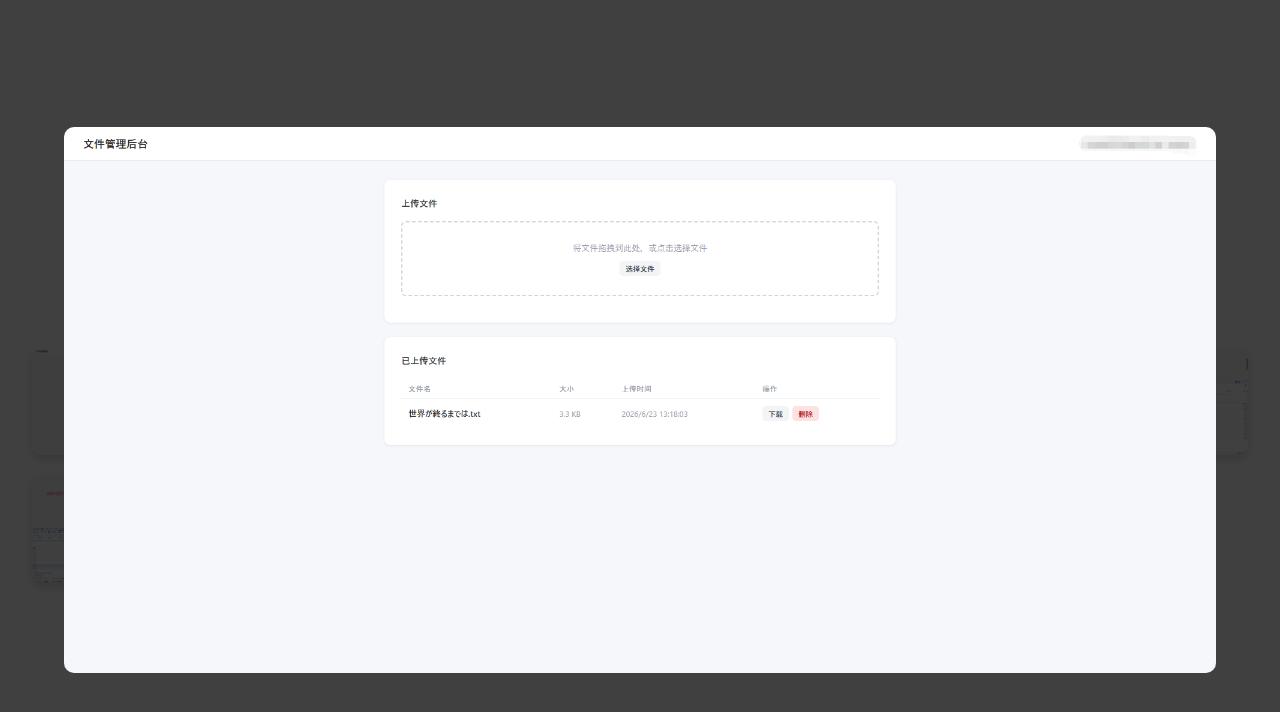
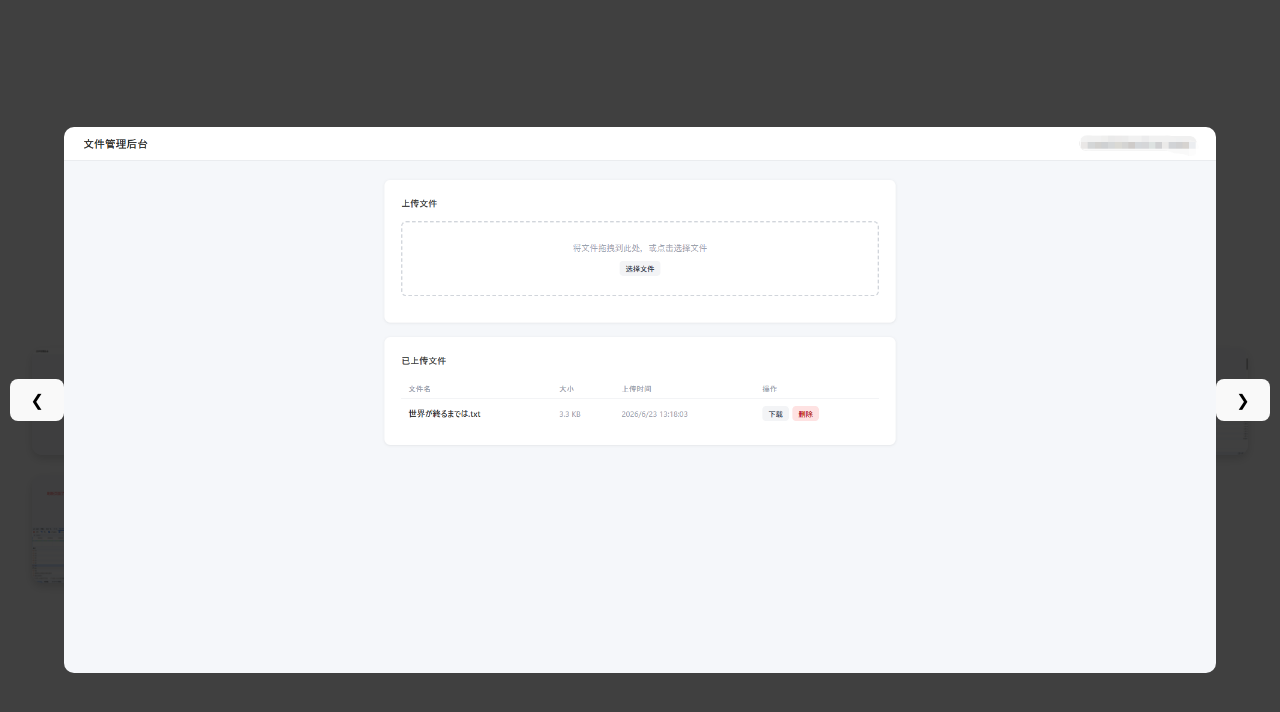
Before and after one commit to suen-droid/vite-react-template, a React (Vite) app: page / in a window 1280 px wide. Both pictures are taken after a click on the picture 145 px from the left and 401 px from the top of the page. Shown: the top 712 px of the page. Built offline with nearby package versions, Linux system fonts and the light colour scheme.

Commit message:
Update App.tsx

```diff
--- a/src/react-app/App.tsx
+++ b/src/react-app/App.tsx
@@ -2,37 +2,56 @@ import { useState } from "react";
 import "./App.css";
 
 function App() {
-  const [preview, setPreview] = useState<string | null>(null);
+  const images = [1, 2, 3, 4, 6, 7, 8, 9, 10];
 
-  const images = [1, 2, 3, 4, 6, 7, 8, 9, 10];
+  const [current, setCurrent] = useState<number | null>(null);
+
+  const prev = (e: React.MouseEvent) => {
+    e.stopPropagation();
+    if (current === null) return;
+    setCurrent((current - 1 + images.length) % images.length);
+  };
+
+  const next = (e: React.MouseEvent) => {
+    e.stopPropagation();
+    if (current === null) return;
+    setCurrent((current + 1) % images.length);
+  };
 
   return (
     <>
       <h1>Cloudflare Workers + R2</h1>
 
       <div className="gallery">
-        {images.map((item) => (
+        {images.map((item, index) => (
           <img
             key={item}
             src={`/${item}.png`}
             alt={`${item}`}
             className="gallery-img"
-            onClick={() => setPreview(`/${item}.png`)}
+            onClick={() => setCurrent(index)}
           />
         ))}
       </div>
 
-      {preview && (
+      {current !== null && (
         <div
           className="preview-mask"
-          onClick={() => setPreview(null)}
+          onClick={() => setCurrent(null)}
         >
+          <button className="nav-btn left" onClick={prev}>
+            ❮
+          </button>
+
           <img
-            src={preview}
-            alt="preview"
+            src={`/${images[current]}.png`}
             className="preview-img"
             onClick={(e) => e.stopPropagation()}
           />
+
+          <button className="nav-btn right" onClick={next}>
+            ❯
+          </button>
         </div>
       )}
     </>
```
